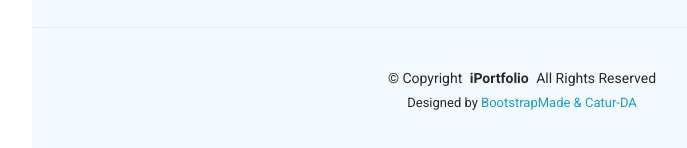
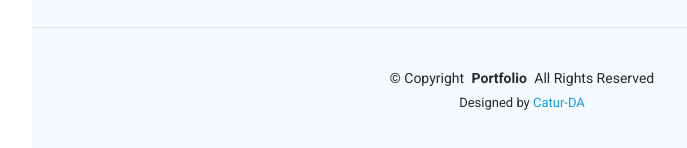
Before and after one commit to Catur-DA/catur-da.github.io, a plain HTML site: page index.html in a window 1280 px wide. Shown: the part 4668-4816 px from the top of the page, without its empty margins (268-955 px from the left). Drawn offline with Linux system fonts and the light colour scheme.

Commit message:
Update index.html
update footer

```diff
--- a/index.html
+++ b/index.html
@@ -400,14 +400,14 @@
 
     <div class="container">
       <div class="copyright text-center ">
-        <p>© <span>Copyright</span> <strong class="px-1 sitename">iPortfolio</strong> <span>All Rights Reserved</span></p>
+        <p>© <span>Copyright</span> <strong class="px-1 sitename">Portfolio</strong> <span>All Rights Reserved</span></p>
       </div>
       <div class="credits">
         <!-- All the links in the footer should remain intact. -->
         <!-- You can delete the links only if you've purchased the pro version. -->
         <!-- Licensing information: https://bootstrapmade.com/license/ -->
         <!-- Purchase the pro version with working PHP/AJAX contact form: [buy-url] -->
-        Designed by <a href="https://catur-da.github.io/">BootstrapMade & Catur-DA</a>
+        Designed by <a href="https://attya.my.id/">Catur-DA</a>
       </div>
     </div>
 
```
